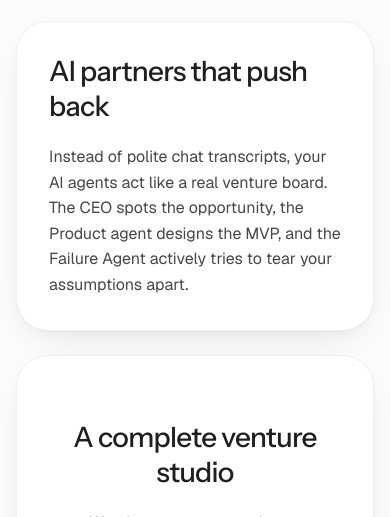
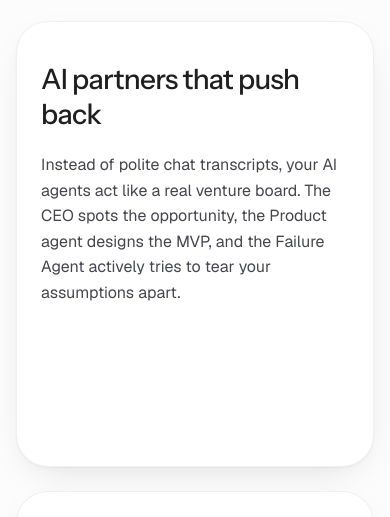
Before and after one commit to rashelshah/Forge, a React (Vite) app in the folder frontend/: page / in a window 390 px wide. Shown: the part 3591-4108 px from the top of the page. Built offline with nearby package versions, Linux system fonts and the light colour scheme; no server answers.

Commit message:
fix: mascot responsiveness for mobiles

```diff
--- a/frontend/src/components/agent-features.tsx
+++ b/frontend/src/components/agent-features.tsx
@@ -45,7 +45,7 @@ export function AgentFeatures() {
     <section className="px-4 py-24 sm:px-6">
       <div className="mx-auto max-w-[1040px] space-y-6">
         {/* Feature 1: Boardroom Partners */}
-        <motion.div {...fade} className="relative rounded-[32px] bg-white px-8 py-8 sm:px-14 sm:py-10 flex flex-col md:flex-row items-center justify-between border border-line shadow-float min-h-[220px]">
+        <motion.div {...fade} className="relative rounded-[32px] bg-white px-6 pt-10 pb-40 sm:px-14 sm:py-10 flex flex-col md:flex-row items-center justify-between border border-line shadow-float min-h-[220px]">
           <div className="max-w-[440px] z-10 relative">
             <h2 className="text-[28px] sm:text-[36px] font-medium tracking-tight text-ink mb-5 leading-tight">AI partners that push back</h2>
             <p className="text-[16px] sm:text-[18px] leading-[1.6] text-ink-2">
@@ -55,12 +55,12 @@ export function AgentFeatures() {
 
           {/* Wrapper to clip the bottom edge but allow spilling out the top */}
           <div className="absolute inset-x-0 bottom-0 top-[-300px] overflow-hidden rounded-b-[32px] pointer-events-none z-0">
-            <div className="absolute right-[-20%] bottom-[-20px] md:right-[-5%] md:bottom-[-70px] drop-shadow-2xl">
+            <div className="absolute right-[-10%] bottom-[-20px] md:right-[-5%] md:bottom-[-70px] drop-shadow-2xl">
               <div className="hidden md:block">
                 <ExpressiveAgent agent="investor" size={500} />
               </div>
               <div className="block md:hidden">
-                <ExpressiveAgent agent="investor" size={300} />
+                <ExpressiveAgent agent="investor" size={260} />
               </div>
             </div>
           </div>
```
